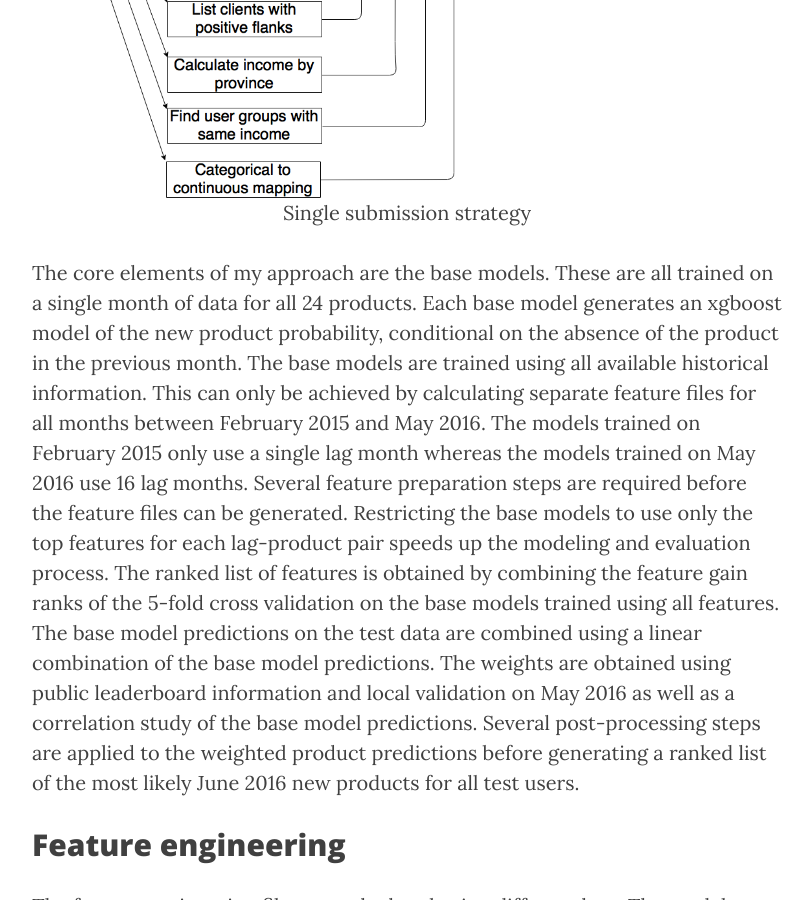
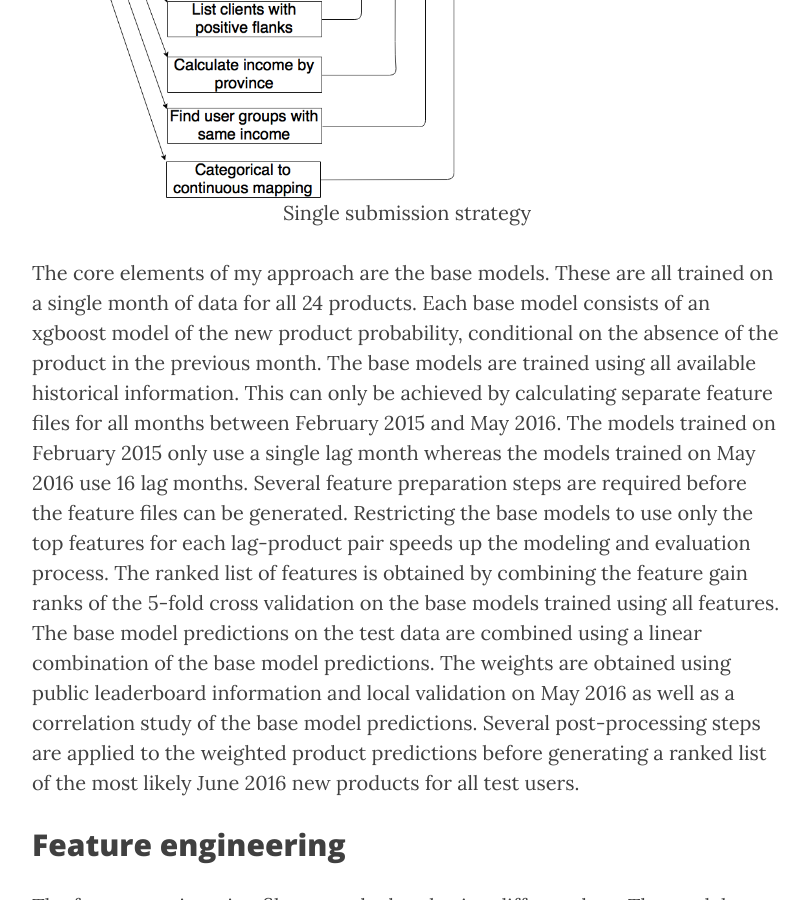
Before and after one commit to ttvand/ttvand.github.io, a Jekyll site: the page built from _posts/2016-12-30-Second place in the Santander product Recommendation Kaggle competition.md, in a window 1280 px wide and 900 px high, scrolled down 5169 px. Shown: the whole window, without its empty margins (233-1045 px from the left). Built offline with Jekyll 4.4.1, drawn with Linux system fonts in a browser that asks for light colours; nearby versions of some CDN libraries; comment, search, counter and statistics services are not loaded; some of the changed text lies outside the part shown.

Commit message:
Typos fix Santander

```diff
--- a/_posts/2016-12-30-Second place in the Santander product Recommendation Kaggle competition.md
+++ b/_posts/2016-12-30-Second place in the Santander product Recommendation Kaggle competition.md
@@ -55,7 +55,7 @@ The interactive application also reveals that there is an important relation bet
 A simplification of the overall strategy to generate a single submission is shown below. The final two submissions are ensembles of multiple single submissions with small variations in the base model combination and post-processing logic.
 {% include image.html url="/img/Santander/Santander Strategy 2.png" description="Single submission strategy" %}
 
-The core elements of my approach are the base models. These are all trained on a single month of data for all 24 products. Each base model generates an xgboost model of the new product probability, conditional on the absence of the product in the previous month. The base models are trained using all available historical information. This can only be achieved by calculating separate feature files for all months between February 2015 and May 2016. The models trained on February 2015 only use a single lag month whereas the models trained on May 2016 use 16 lag months. Several feature preparation steps are required before the feature files can be generated. Restricting the base models to use only the top features for each lag-product pair speeds up the modeling and evaluation process. The ranked list of features is obtained by combining the feature gain ranks of the 5-fold cross validation on the base models trained using all features. The base model predictions on the test data are combined using a linear combination of the base model predictions. The weights are obtained using public leaderboard information and local validation on May 2016 as well as a correlation study of the base model predictions. Several post-processing steps are applied to the weighted product predictions before generating a ranked list of the most likely June 2016 new products for all test users.
+The core elements of my approach are the base models. These are all trained on a single month of data for all 24 products. Each base model consists of an xgboost model of the new product probability, conditional on the absence of the product in the previous month. The base models are trained using all available historical information. This can only be achieved by calculating separate feature files for all months between February 2015 and May 2016. The models trained on February 2015 only use a single lag month whereas the models trained on May 2016 use 16 lag months. Several feature preparation steps are required before the feature files can be generated. Restricting the base models to use only the top features for each lag-product pair speeds up the modeling and evaluation process. The ranked list of features is obtained by combining the feature gain ranks of the 5-fold cross validation on the base models trained using all features. The base model predictions on the test data are combined using a linear combination of the base model predictions. The weights are obtained using public leaderboard information and local validation on May 2016 as well as a correlation study of the base model predictions. Several post-processing steps are applied to the weighted product predictions before generating a ranked list of the most likely June 2016 new products for all test users.
 
 ## <a name="featEng"><a> Feature engineering
 The feature engineering files are calculated using different lags. The models trained on June 2015 for example are trained on features based on all 24 user data predictors **up till and including** June 2015 and product information **before** June 2015. This approach mimics the test data which also contains user data for June 2016. The test features were generated using the most recent months and were based on lag data in order to have similar feature interpretations. Consequently, the model trained on June 2015 which uses 5 lag months is evaluated on the test features calculated on only the lag data starting in January 2016.
```
Also changed, not shown: other parts of _posts/2016-12-30-Second place in the Santander product Recommendation Kaggle competition.md (+1 -1 lines).
